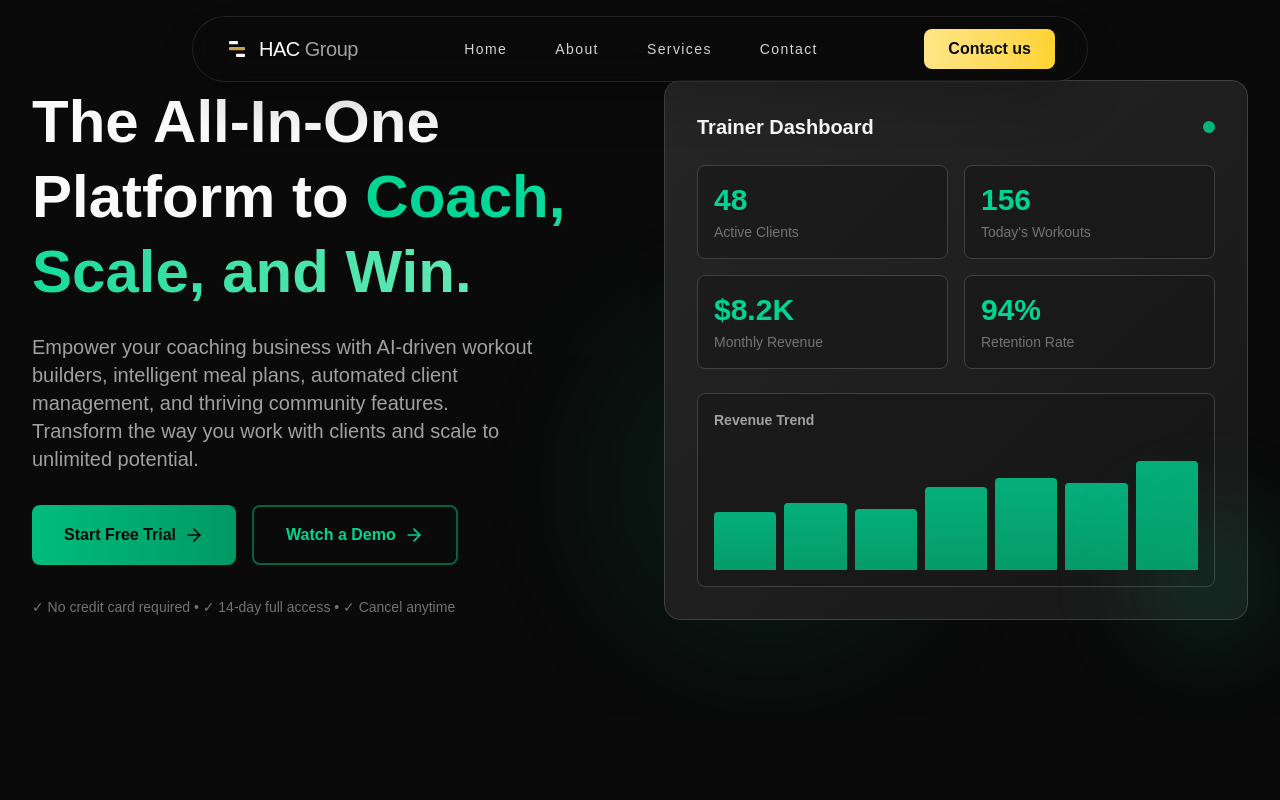
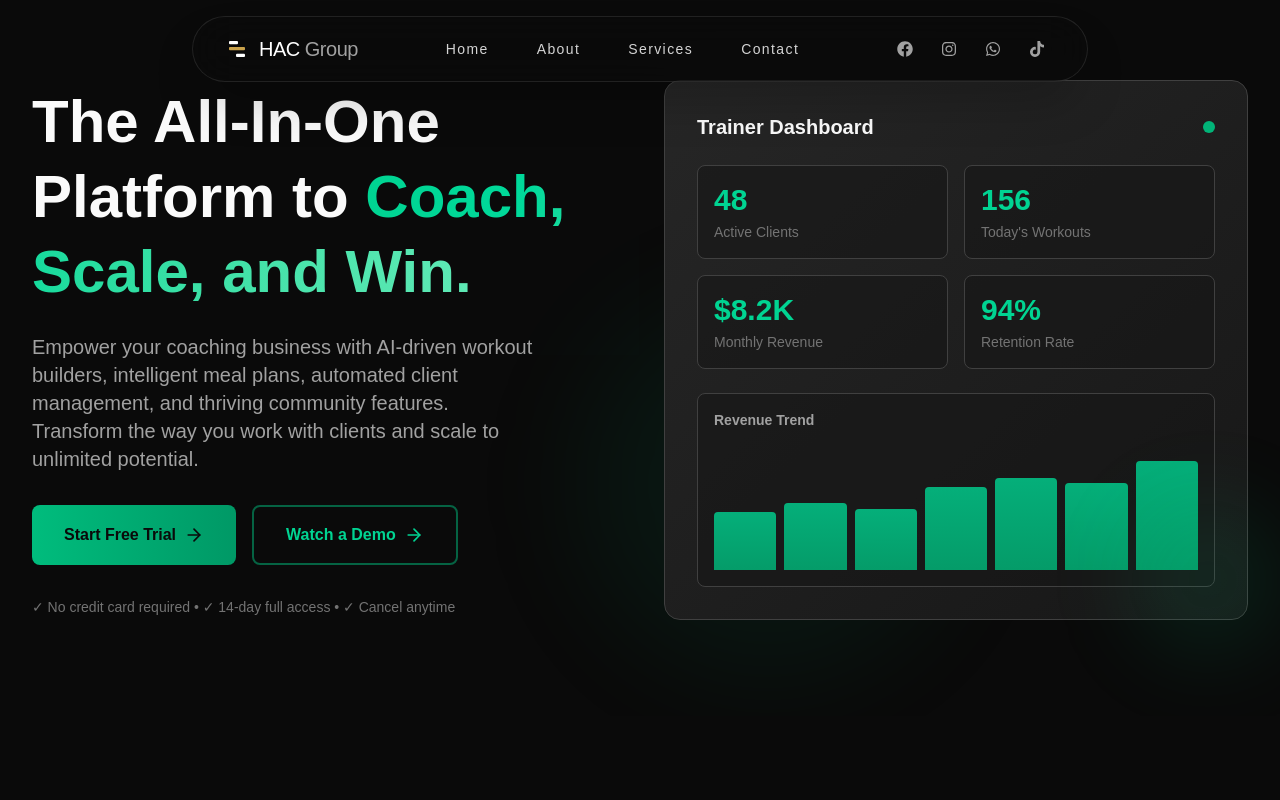
Before and after one commit to sankamaduwantha/H-A-C-construction-enterprise-ops, a Next.js app in the folder Client/: page / in a window 1280 px wide. Shown: the top 800 px of the page. Built offline with nearby package versions, Linux system fonts and the light colour scheme.

Commit message:
style: Update Navbar with luxury design - add animated social icons

```diff
--- a/Client/components/sections/Footer.tsx
+++ b/Client/components/sections/Footer.tsx
@@ -1,6 +1,7 @@
 'use client';
 
-import { Dumbbell, Facebook, Twitter, Instagram, Linkedin } from 'lucide-react';
+import { Dumbbell } from 'lucide-react';
+import { FaFacebook, FaXTwitter, FaInstagram, FaLinkedin } from 'react-icons/fa6';
 
 interface FooterLink {
   label: string;
@@ -36,16 +37,16 @@ export const Footer = ({ sections }: FooterProps) => {
             </p>
             <div className="flex gap-4 mt-6">
               <a href="#" className="p-2 bg-neutral-800 hover:bg-emerald-500/20 rounded-lg transition text-neutral-400 hover:text-emerald-400">
-                <Facebook className="w-5 h-5" />
+                <FaFacebook className="w-5 h-5" />
               </a>
               <a href="#" className="p-2 bg-neutral-800 hover:bg-emerald-500/20 rounded-lg transition text-neutral-400 hover:text-emerald-400">
-                <Twitter className="w-5 h-5" />
+                <FaXTwitter className="w-5 h-5" />
               </a>
               <a href="#" className="p-2 bg-neutral-800 hover:bg-emerald-500/20 rounded-lg transition text-neutral-400 hover:text-emerald-400">
-                <Instagram className="w-5 h-5" />
+                <FaInstagram className="w-5 h-5" />
               </a>
               <a href="#" className="p-2 bg-neutral-800 hover:bg-emerald-500/20 rounded-lg transition text-neutral-400 hover:text-emerald-400">
-                <Linkedin className="w-5 h-5" />
+                <FaLinkedin className="w-5 h-5" />
               </a>
             </div>
           </div>
--- a/Client/components/ui/Navbar.tsx
+++ b/Client/components/ui/Navbar.tsx
@@ -1,7 +1,9 @@
 "use client";
 
 import { useState } from "react";
-import { Menu, X, ArrowRight } from "lucide-react";
+import { Menu, X } from "lucide-react";
+import { FaFacebook, FaInstagram, FaWhatsapp } from "react-icons/fa";
+import { FaTiktok } from "react-icons/fa6";
 import { motion } from "framer-motion";
 import logo from "../../public/log.png";
 
@@ -69,11 +71,48 @@ export const Navbar = () => {
             </a>
           </div>
 
-          {/* Action Buttons */}
-          <div className="hidden md:flex items-center gap-6">
-            <button className="px-6 py-2 bg-gradient-to-r from-amber-200 to-amber-300 hover:from-amber-400 hover:to-amber-500 text-neutral-950 font-bold rounded-lg transition duration-200 flex items-center gap-2">
-              Contact us
-            </button>
+          {/* Social Media Icons - Desktop */}
+          <div className="hidden md:flex items-center gap-2">
+            <a
+              href="#"
+              className="group relative p-2.5 text-neutral-400 hover:text-[#C9A24B] hover:scale-110 active:scale-95 transition-all duration-300 rounded-full hover:bg-amber-500/10"
+              aria-label="Facebook"
+            >
+              <FaFacebook className="w-4 h-4" />
+              <span className="absolute -bottom-6 left-1/2 -translate-x-1/2 text-[10px] text-neutral-500 opacity-0 group-hover:opacity-100 transition-opacity duration-200 whitespace-nowrap">
+                Facebook
+              </span>
+            </a>
+            <a
+              href="#"
+              className="group relative p-2.5 text-neutral-400 hover:text-[#C9A24B] hover:scale-110 active:scale-95 transition-all duration-300 rounded-full hover:bg-amber-500/10"
+              aria-label="Instagram"
+            >
+              <FaInstagram className="w-4 h-4" />
+              <span className="absolute -bottom-6 left-1/2 -translate-x-1/2 text-[10px] text-neutral-500 opacity-0 group-hover:opacity-100 transition-opacity duration-200 whitespace-nowrap">
+                Instagram
+              </span>
+            </a>
+            <a
+              href="#"
+              className="group relative p-2.5 text-neutral-400 hover:text-[#C9A24B] hover:scale-110 active:scale-95 transition-all duration-300 rounded-full hover:bg-amber-500/10"
+              aria-label="WhatsApp"
+            >
+              <FaWhatsapp className="w-4 h-4" />
+              <span className="absolute -bottom-6 left-1/2 -translate-x-1/2 text-[10px] text-neutral-500 opacity-0 group-hover:opacity-100 transition-opacity duration-200 whitespace-nowrap">
+                WhatsApp
+              </span>
+            </a>
+            <a
+              href="#"
+              className="group relative p-2.5 text-neutral-400 hover:text-[#C9A24B] hover:scale-110 active:scale-95 transition-all duration-300 rounded-full hover:bg-amber-500/10"
+              aria-label="TikTok"
+            >
+              <FaTiktok className="w-4 h-4" />
+              <span className="absolute -bottom-6 left-1/2 -translate-x-1/2 text-[10px] text-neutral-500 opacity-0 group-hover:opacity-100 transition-opacity duration-200 whitespace-nowrap">
+                TikTok
+              </span>
+            </a>
           </div>
 
           {/* Mobile Menu Button */}
@@ -120,8 +159,40 @@ export const Navbar = () => {
                 href="#community"
                 className="block text-neutral-400 hover:text-amber-200 transition"
               >
-                Community
+                Contact
               </a>
+
+              {/* Mobile Social Media Icons */}
+              <div className="flex items-center gap-4 pt-4 border-t border-neutral-800">
+                <a
+                  href="#"
+                  className="text-neutral-500 hover:text-[#C9A24B] hover:scale-110 transition-all duration-200"
+                  aria-label="Facebook"
+                >
+                  <FaFacebook className="w-5 h-5" />
+                </a>
+                <a
+                  href="#"
+                  className="text-neutral-500 hover:text-[#C9A24B] hover:scale-110 transition-all duration-200"
+                  aria-label="Instagram"
+                >
+                  <FaInstagram className="w-5 h-5" />
+                </a>
+                <a
+                  href="#"
+                  className="text-neutral-500 hover:text-[#C9A24B] hover:scale-110 transition-all duration-200"
+                  aria-label="WhatsApp"
+                >
+                  <FaWhatsapp className="w-5 h-5" />
+                </a>
+                <a
+                  href="#"
+                  className="text-neutral-500 hover:text-[#C9A24B] hover:scale-110 transition-all duration-200"
+                  aria-label="TikTok"
+                >
+                  <FaTiktok className="w-5 h-5" />
+                </a>
+              </div>
 
             </div>
           </motion.div>
--- a/Client/package.json
+++ b/Client/package.json
@@ -9,9 +9,12 @@
     "lint": "eslint"
   },
   "dependencies": {
+    "framer-motion": "^12.42.0",
+    "lucide-react": "^1.21.0",
     "next": "16.2.9",
     "react": "19.2.4",
-    "react-dom": "19.2.4"
+    "react-dom": "19.2.4",
+    "react-icons": "^5.6.0"
   },
   "devDependencies": {
     "@tailwindcss/postcss": "^4",
```
Also changed, not shown: 1 other file (tests, documents, lock files or other folders).
